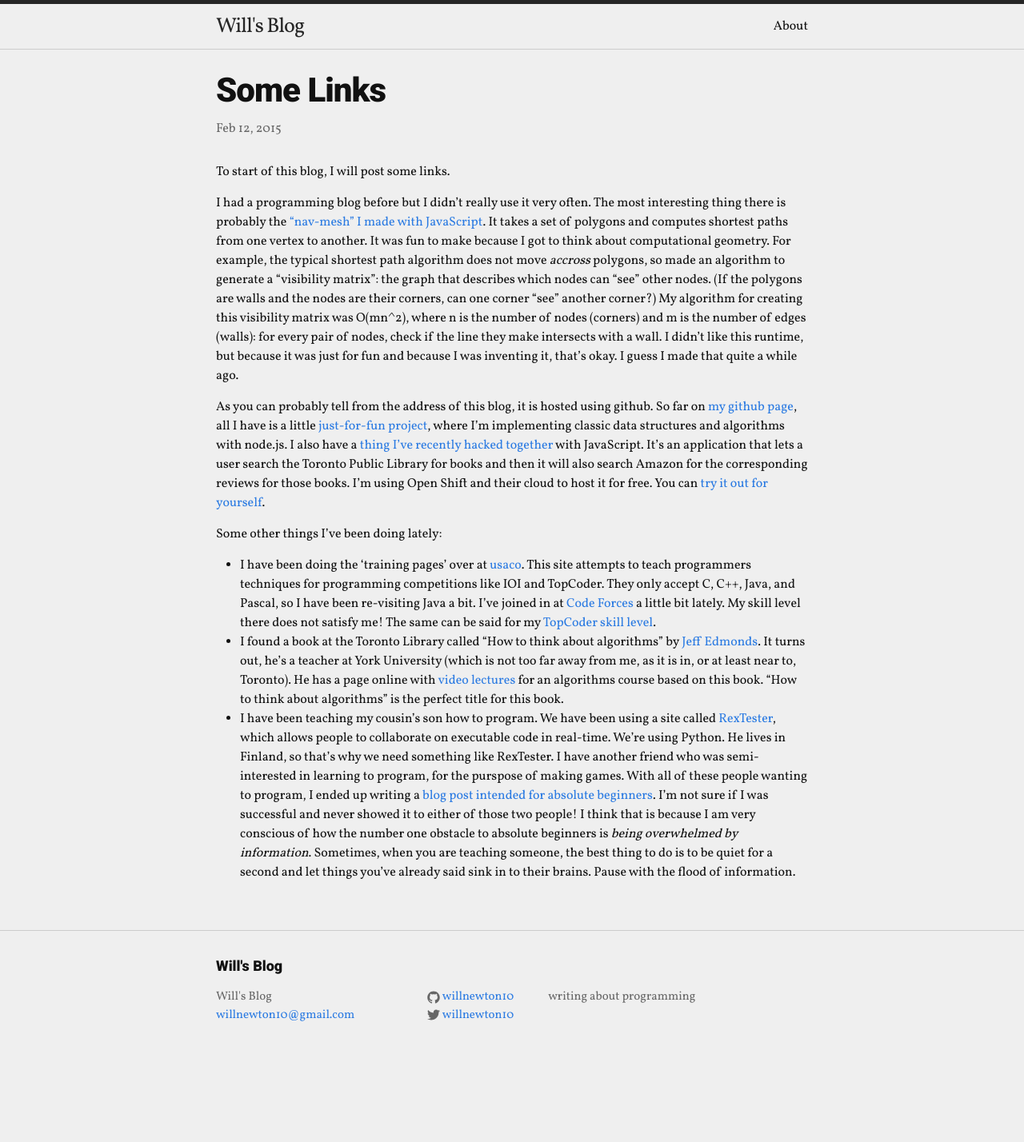
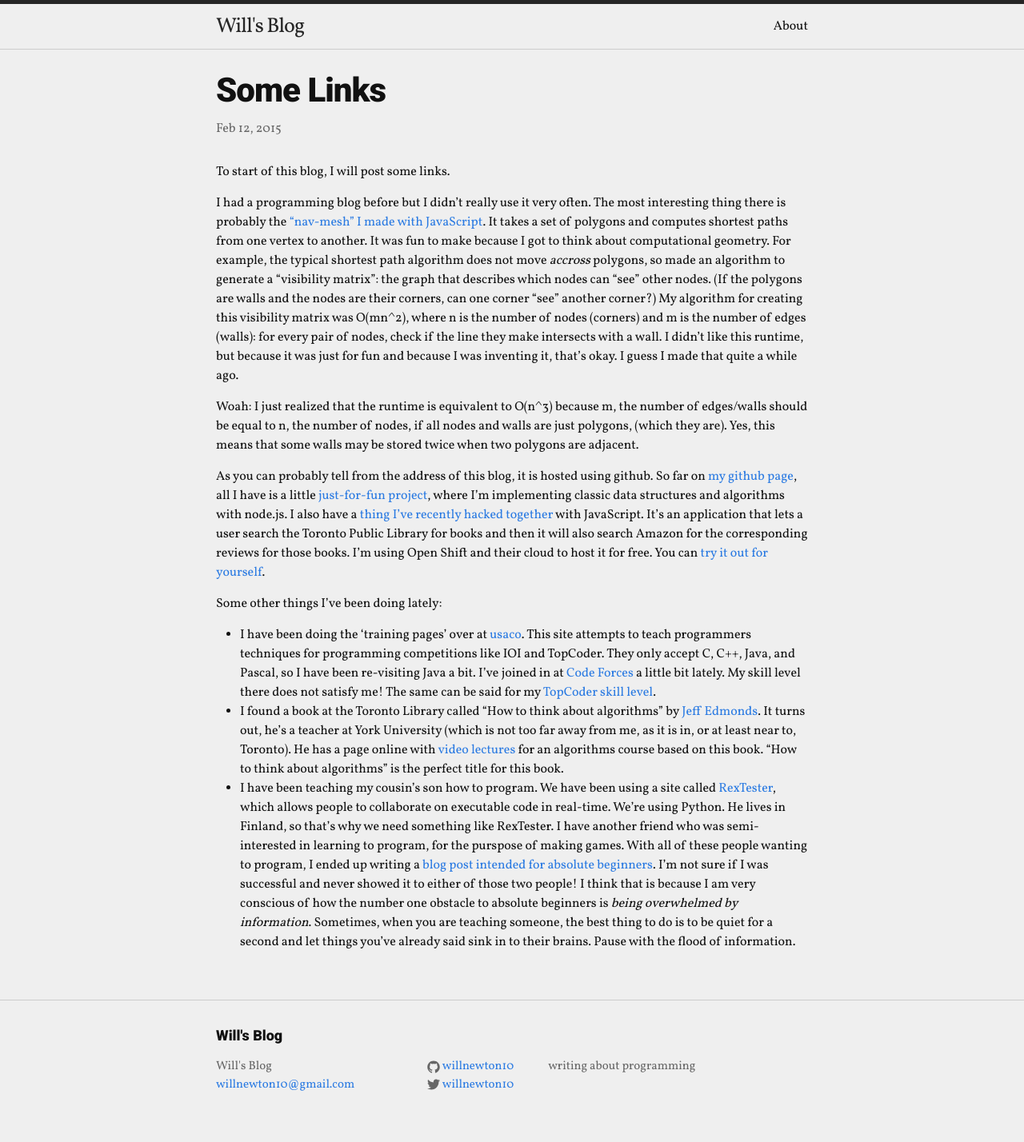
Before and after one commit to willnewton10/willnewton10.github.io, a Jekyll site: the page built from _posts/2015-02-26-Some_Links.markdown, in a window 1280 px wide. Shown: the whole page at 80% size. Built offline with Jekyll 4.4.1, drawn with Linux system fonts in a browser that asks for light colours; comment, search, counter and statistics services are not loaded; before the commit the page ends 1341 px from its top, so only the background shows below that.

Commit message:
Update 2015-02-26-Some_Links.markdown

```diff
--- a/_posts/2015-02-26-Some_Links.markdown
+++ b/_posts/2015-02-26-Some_Links.markdown
@@ -8,6 +8,8 @@ date:   2015-02-12 14:59:44
 To start of this blog, I will post some links.
 
 I had a programming blog before but I didn't really use it very often. The most interesting thing there is probably the ["nav-mesh" I made with JavaScript][navmesh]. It takes a set of polygons and computes shortest paths from one vertex to another. It was fun to make because I got to think about computational geometry. For example, the typical shortest path algorithm does not move *accross* polygons, so made an algorithm to generate a "visibility matrix": the graph that describes which nodes can "see" other nodes. (If the polygons are walls and the nodes are their corners, can one corner "see" another corner?) My algorithm for creating this visibility matrix was O(mn^2), where n is the number of nodes (corners) and m is the number of edges (walls): for every pair of nodes, check if the line they make intersects with a wall. I didn't like this runtime, but because it was just for fun and because I was inventing it, that's okay. I guess I made that quite a while ago.
+
+Woah: I just realized that the runtime is equivalent to O(n^3) because m, the number of edges/walls should be equal to n, the number of nodes, if all nodes and walls are just polygons, (which they are). Yes, this means that some walls may be stored twice when two polygons are adjacent.
 
 As you can probably tell from the address of this blog, it is hosted using github. So far on [my github page][github], all I have is a little [just-for-fun project][gh-node-algs], where I'm implementing classic data structures and algorithms with node.js.
 I also have a [thing I've recently hacked together][gh-tpl-reviews] with JavaScript. It's an application that lets a user search the Toronto Public Library for books and then it will also search Amazon for the corresponding reviews for those books. I'm using Open Shift and their cloud to host it for free. You can [try it out for yourself][rhc-tpl].
```
